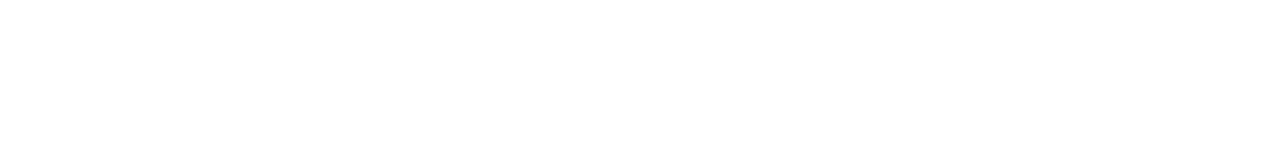
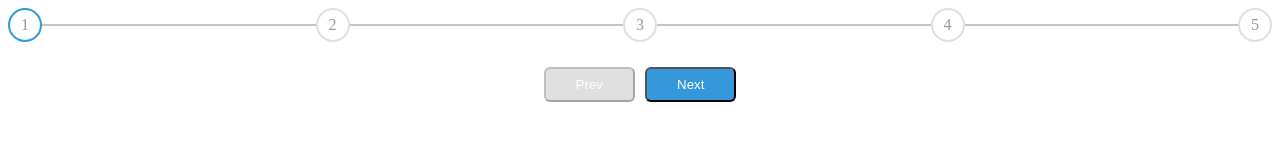
Before and after one commit to acciojob/progress-bar-ronitdalal27, a website: page main.html in a window 1280 px wide. Drawn offline with Linux system fonts and the light colour scheme.

Commit message:
created a submission

```diff
--- a/main.html
+++ b/main.html
@@ -8,6 +8,21 @@
 
 <body>
 	<!-- the entire body must be written by student -->
+	<div class="progress-bar">
+		<div class="circle active" id="circle-1">1</div>
+		<div class="line"></div>
+		<div class="circle" id="circle-2">2</div>
+		<div class="line"></div>
+		<div class="circle" id="circle-3">3</div>
+		<div class="line"></div>
+		<div class="circle" id="circle-4">4</div>
+		<div class="line"></div>
+		<div class="circle" id="circle-5">5</div>
+	</div>
+	<div class="btn-container">
+		<button id="prev" disabled>Prev</button>
+		<button id="next">Next</button>
+	</div>
     <script type="text/javascript" src="./script.js">
 </script>
 
--- a/script.js
+++ b/script.js
@@ -1 +1,37 @@
 //your JS code here. If required.
+const circles = document.querySelectorAll(".circle"); //returns nodeList -> which has a lenght property
+const lines = document.querySelectorAll(".line");
+const nextbutton = document.querySelector("#next");
+const prevbutton = document.querySelector("#prev");
+
+let currentActive = 1;
+
+nextbutton.addEventListener('click',() => {
+	currentActive++;
+	if(currentActive > circles.length){
+		currentActive = circles.length
+	}
+	updateUI();
+});
+
+prevbutton.addEventListener('click',() => {
+	currentActive--;
+	if(currentActive < 1){
+		currentActive = 1;
+	}
+	updateUI();
+});
+
+
+function updateUI() {
+	circles.forEach((circle,idx) => {
+		idx < currentActive ? circle.classList.add("active") : circle.classList.remove("active");
+	});
+
+	lines.forEach((line,idx) => {
+		idx < currentActive-1 ? line.classList.add("active") : line.classList.remove("active");
+	});
+
+	prevbutton.disabled = currentActive===1;
+	nextbutton.disabled = currentActive===circles.length
+}
--- a/styles.css
+++ b/styles.css
@@ -1 +1,54 @@
 /*  your css code here. If applicable */
+.progress-bar {
+	display: flex;
+	justify-content: center;
+	align-items: center;
+	margin-bottom: 20px;
+}
+
+.circle{
+	border-radius: 50%; /*this is imp for circle look to numbers*/
+	width: 30px;
+	height : 30px;
+	border: 2px solid #e0e0e0;
+	display: flex;
+	justify-content: center;
+	align-items: center;
+	font-size: 16px;
+	color: #999;
+	background-color: white;
+}
+
+.circle.active {
+	border-color: #3498db;
+}
+
+.line{
+	height: 2px;
+	flex: 1;
+	background: #c2c6c9;
+}
+
+.line.active{
+	background: #1e86d0;
+}
+
+.btn-container {
+	display: flex;
+	align-items: center;
+	justify-content: center;
+}
+
+button {
+	padding: 8px 30px;
+	margin: 5px;
+	cursor: pointer;
+	background-color: #3498db;
+	border-radius: 6px;
+	color: white;
+}
+
+button:disabled {
+	cursor: not-allowed;
+	background-color:  #e0e0e0;
+}
```
